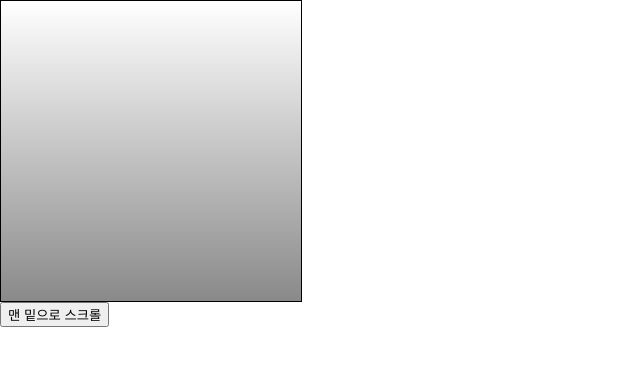
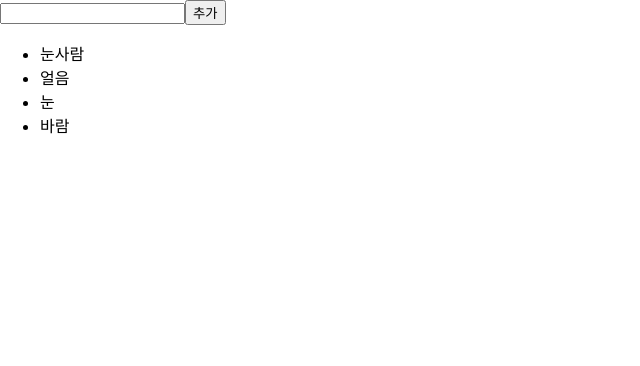
Before and after one commit to shiincs/react-book-exercise, a React (Create React App) app in the folder hello-react/: page / in a window 1280 px wide. Shown: the top 366 px of the page, without its empty margins (0-640 px from the left). Built offline with nearby package versions, Linux system fonts and the light colour scheme.

Commit message:
exercise: chapter06(component repeat) added chapter06(component repeat) exercise code

```diff
--- a/hello-react/src/App.js
+++ b/hello-react/src/App.js
@@ -4,6 +4,7 @@
 import EventTest from './EventTest'
 import ValidationSample from './ValidationSample'
 import ScrollBox from './ScrollBox';
+import IterationSample from './IterationSample'
 
 class App extends Component {
   render() {
@@ -12,12 +13,13 @@
       // <EventPractice />
       // <EventTest />
       // <ValidationSample />
-      <div>
-        {/* 컴포넌트에 ref를 달아서 해당 컴포넌트의 멤버 요소를 가져올 수 있다.
-        여기에서의 this.scrollBox 는 ScrollBox 컴포넌트의 멤버 요소를 말한다.*/}
-        <ScrollBox ref={(ref) => this.scrollBox = ref} />
-        <button onClick={() => {this.scrollBox.scrollToBottom()}}>맨 밑으로 스크롤</button>
-      </div>
+      // <div>
+      //   {/* 컴포넌트에 ref를 달아서 해당 컴포넌트의 멤버 요소를 가져올 수 있다.
+      //   여기에서의 this.scrollBox 는 ScrollBox 컴포넌트의 멤버 요소를 말한다.*/}
+      //   <ScrollBox ref={(ref) => this.scrollBox = ref} />
+      //   <button onClick={() => {this.scrollBox.scrollToBottom()}}>맨 밑으로 스크롤</button>
+      // </div>
+      <IterationSample />
     )
   }
 }
--- /dev/null
+++ b/hello-react/src/IterationSample.js
@@ -0,0 +1,58 @@
+import React, { Component } from 'react'
+
+export default class IterationSample extends Component {
+  state = {
+    names: ['눈사람', '얼음', '눈', '바람'],
+    name: ''
+  }
+
+  handleInsert = () => {
+    this.setState({
+      names: this.state.names.concat(this.state.name),
+      name: ''
+    })
+  }
+
+  handleChange = (e) => {
+    this.setState({
+      name: e.target.value
+    })
+  }
+
+  handleRemove = (index) => {
+    const {names} = this.state
+    this.setState({
+      // names 배열의 요소들을 spread operator로 꺼낸 뒤 0부터 index 전까지 slice하고,
+      // index+1 번째부터 배열의 마지막 요소까지 slice한다.
+      // names: [
+      //   ...names.slice(0, index),
+      //   ...names.slice(index+1, names.length)
+      // ]
+
+      // names 배열에서 클릭된 요소의 index와 같지 않은 요소들만 filtering 한다.
+      names: names.filter((item, idx) => idx !== index)
+    })
+  }
+
+  render() {
+    const nameList = this.state.names.map((name, index) => (
+      <li
+        key = {index}
+        onDoubleClick = {() => this.handleRemove(index)}
+      >{name}</li>
+    ))
+    return (
+      <div>
+        <input
+          type="text"
+          value = {this.state.name}
+          onChange = {e => this.handleChange(e)}
+        />
+        <button onClick = {() => this.handleInsert()}>추가</button>
+        <ul>
+          {nameList}
+        </ul>
+      </div>
+    )
+  }
+}
```
